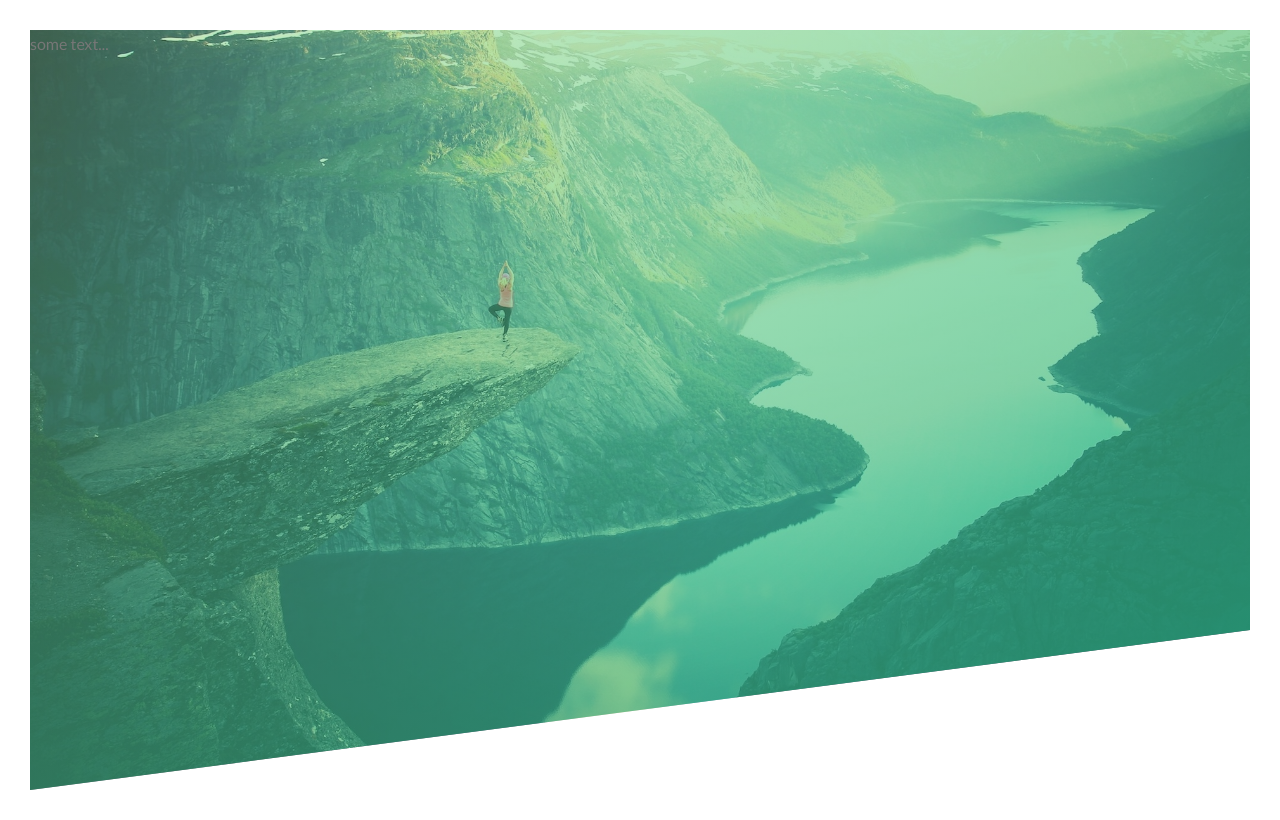
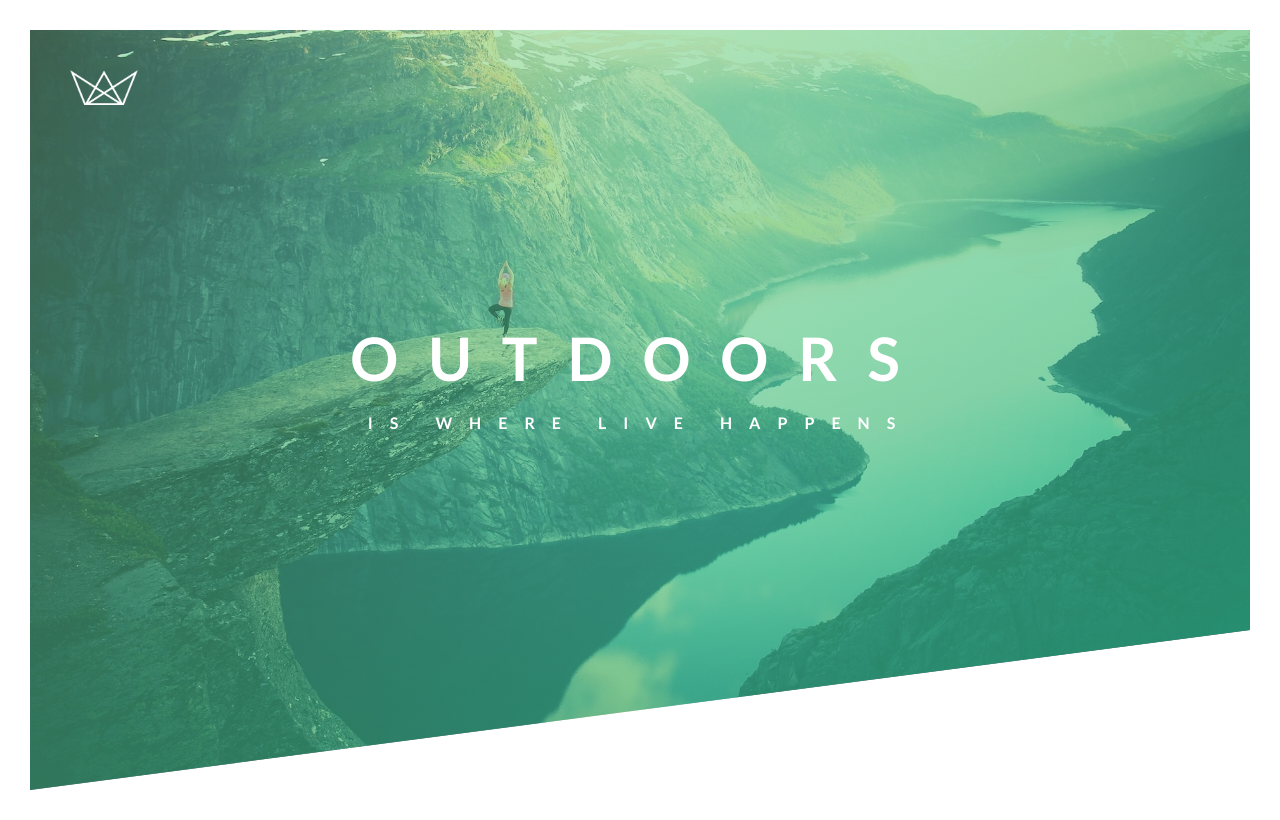
Before and after one commit to tomaszduda1990/tour-site, a website: page Natours/starter/index.html in a window 1280 px wide. Drawn offline with Linux system fonts and the light colour scheme; files that its build step writes are made by us from their sources.

Commit message:
header text animated

```diff
--- a/Natours/starter/css/style.css
+++ b/Natours/starter/css/style.css
@@ -23,6 +23,7 @@
 }
 
 .header {
+  position: relative;
   height: 95vh;
   background-image: linear-gradient(
       to right bottom,
@@ -35,3 +36,74 @@
 
   clip-path: polygon(0 0, 100% 0, 100% 75vh, 0 100%);
 }
+.logo-box {
+  position: absolute;
+  top: 40px;
+  left: 40px;
+}
+
+.logo {
+  height: 35px;
+}
+
+.text-box {
+  position: absolute;
+  top: 45%;
+  left: 50%;
+  transform: translate(-50%, -50%);
+}
+
+.heading-primary {
+  color: #fff;
+  text-align: center;
+  text-transform: uppercase;
+  backface-visibility: hidden;
+}
+
+.heading-primary-main {
+  display: block;
+  font-size: 60px;
+  font-weight: 400px;
+  letter-spacing: 30px;
+  animation-name: moveInLeft;
+  animation-duration: 0.7s;
+}
+
+.heading-primary-sub {
+  display: block;
+  font-size: 16px;
+  letter-spacing: 17px;
+  font-weight: 700;
+  animation-name: moveInRight;
+  animation-duration: 0.7s;
+}
+
+@keyframes moveInLeft {
+  0% {
+    opacity: 0;
+    transform: translateX(-55%);
+  }
+
+  80% {
+    transform: translateX(10%);
+  }
+  100% {
+    opacity: 1;
+    transform: translateX(0%);
+  }
+}
+
+@keyframes moveInRight {
+  0% {
+    opacity: 0;
+    transform: translateX(55%);
+  }
+
+  80% {
+    transform: translateX(-10%);
+  }
+  100% {
+    opacity: 1;
+    transform: translateX(0%);
+  }
+}
--- a/Natours/starter/index.html
+++ b/Natours/starter/index.html
@@ -16,6 +16,16 @@
     <title>Natours | Exciting tours for adventurous people</title>
   </head>
   <body>
-    <header class="header">some text...</header>
+    <header class="header">
+      <div class="logo-box">
+        <img src="./img/logo-white.png" alt="logo white" class="logo" />
+      </div>
+      <div class="text-box">
+        <h1 class="heading-primary">
+          <span class="heading-primary-main">Outdoors</span>
+          <span class="heading-primary-sub">is where live happens</span>
+        </h1>
+      </div>
+    </header>
   </body>
 </html>
```
